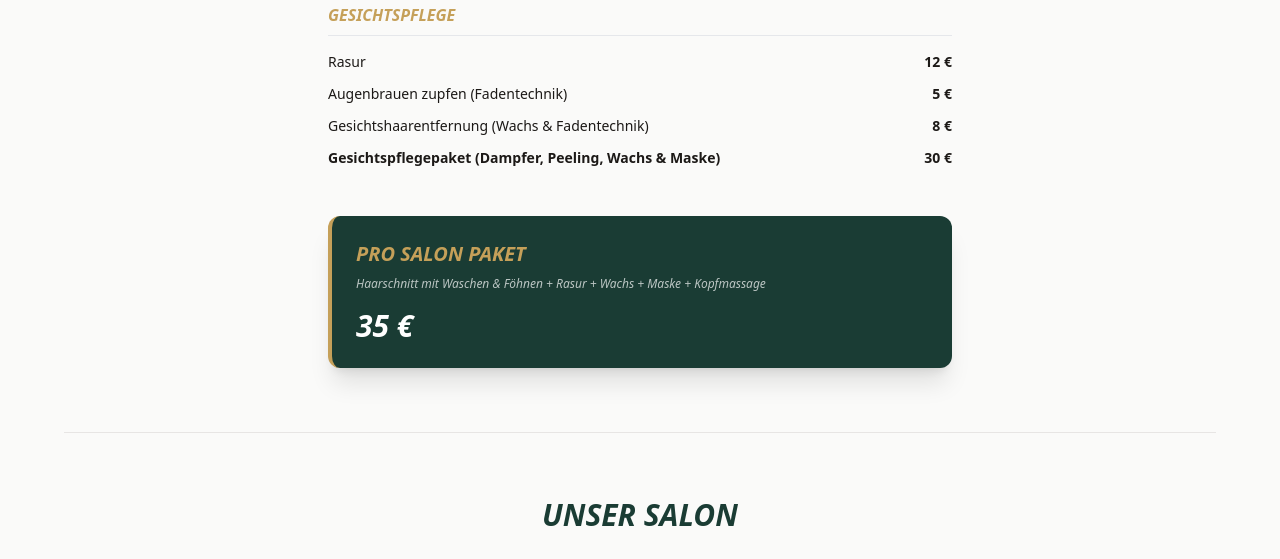
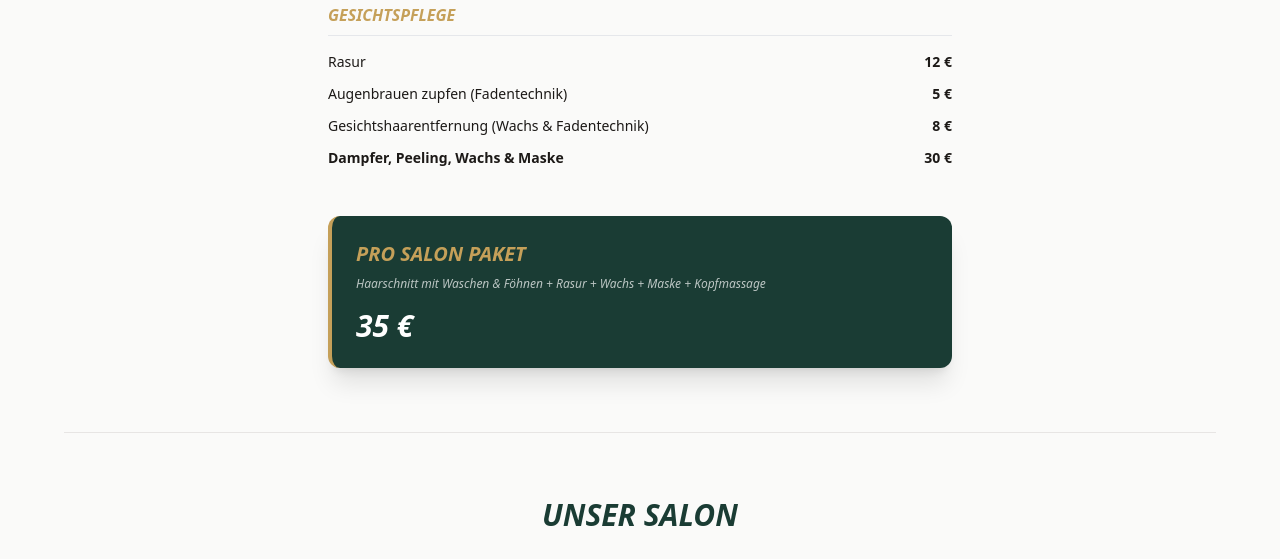
Before and after one commit to abalh101/pro-salon-cottbus, a website built with webpack: page index.html in a window 1280 px wide. Shown: the part 1484-2043 px from the top of the page. Built offline with nearby package versions, Linux system fonts and the light colour scheme.

Commit message:
Update index.html

```diff
--- a/index.html
+++ b/index.html
@@ -120,7 +120,7 @@
       <li class="flex justify-between"><span>Augenbrauen zupfen (Fadentechnik)</span><span class="font-bold">5 €</span></li>
       <li class="flex justify-between"><span>Gesichtshaarentfernung (Wachs & Fadentechnik)</span><span class="font-bold">8 €</span></li>
       <li class="flex justify-between font-semibold">
-        <span>Gesichtspflegepaket (Dampfer, Peeling, Wachs & Maske)</span>
+        <span>Dampfer, Peeling, Wachs & Maske</span>
         <span class="font-bold">30 €</span>
       </li>
     </ul>
```
